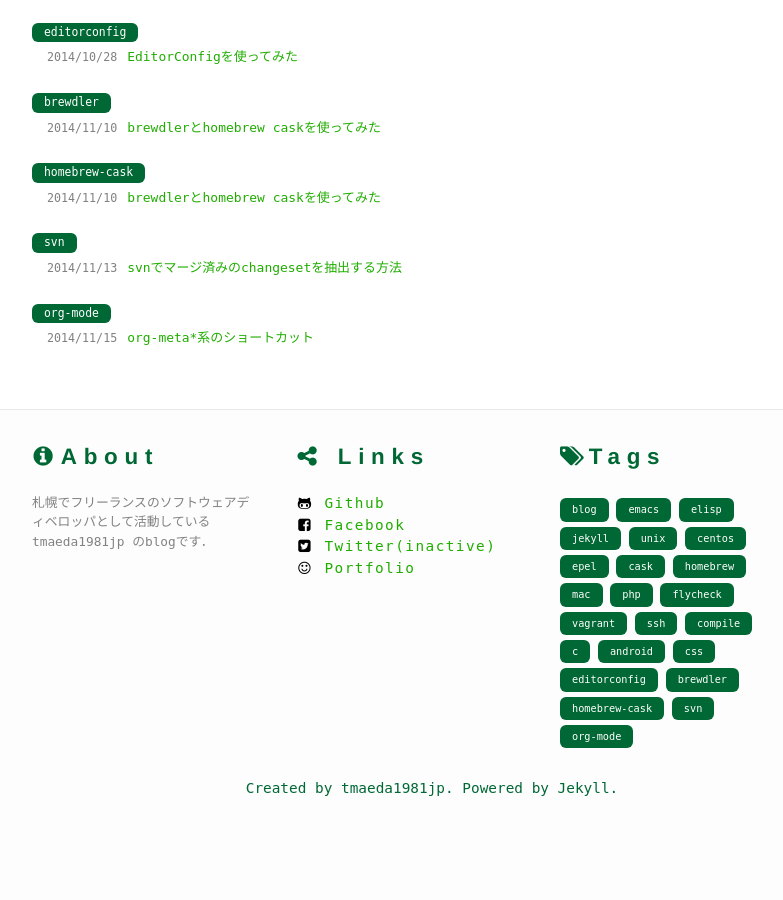
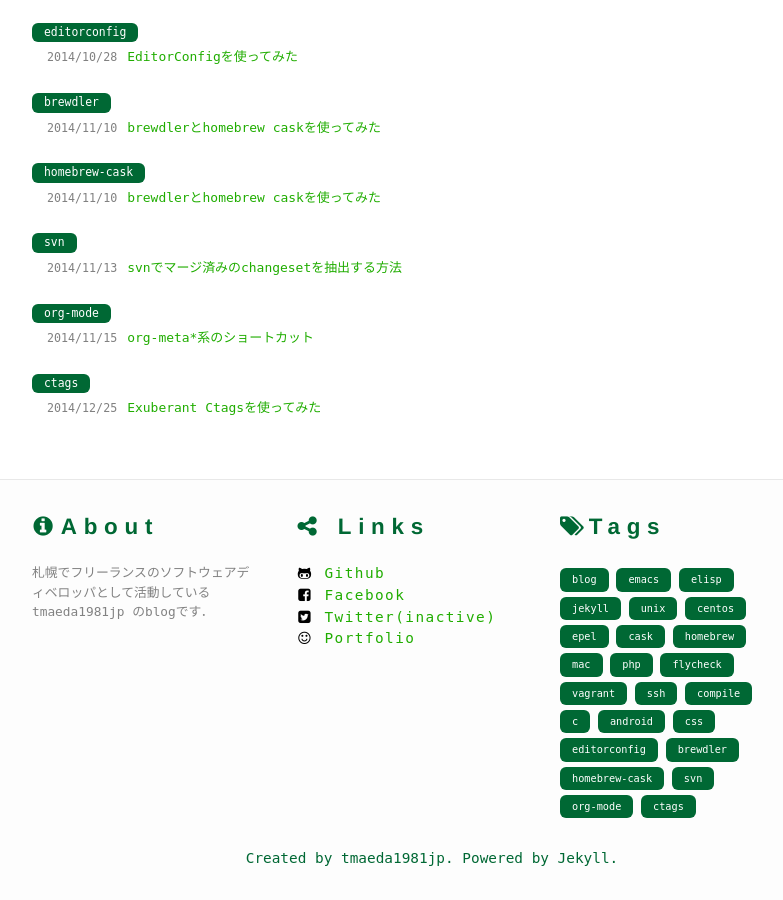
Before and after one commit to tmaeda1981jp/tmaeda1981jp.github.io, a Jekyll site: the page built from tags.html, in a window 1280 px wide and 900 px high, scrolled down 1671 px. Shown: the whole window, without its empty margins (208-991 px from the left). Built offline with Jekyll 4.4.1, drawn with Linux system fonts in a browser that asks for light colours; nearby versions of some CDN libraries; before the commit the page ends 2501 px from its top, so only the background shows below that.

Commit message:
Update blogs

```diff
--- a/_posts/2014-11-13-extract-merged-commit.html
+++ b/_posts/2014-11-13-extract-merged-commit.html
@@ -14,7 +14,7 @@ tags: [svn]
 <div class="outline-text-2" id="text-1">
 
 {% highlight bash %}
-$ cd <マージしたい先のbranch>
+$ cd <マージ先のbranch>
 $ svn mergeinfo --show-revs merged <マージ元branchのURL>
 {% endhighlight %}
 </div>
@@ -25,7 +25,7 @@ $ svn mergeinfo --show-revs merged <マージ元branchのURL>
 <div class="outline-text-2" id="text-2">
 
 {% highlight bash %}
-$ cd <マージしたい先のbranch>
+$ cd <マージ先のbranch>
 $ svn mergeinfo --show-revs eligible <マージ元branchのURL>
 {% endhighlight %}
 </div>
--- /dev/null
+++ b/_posts/2014-12-25-exuberant-ctags.html
@@ -0,0 +1,67 @@
+---
+layout: post
+title: Exuberant Ctagsを使ってみた
+date: 2014-12-25
+tags: [ctags]
+---
+
+<p>
+ものすごく今更な感はあるのだけれど， <code>Exuberant Ctags</code> を導入してみたので備忘録．<br >
+</p>
+
+<ul class="org-ul">
+<li><a href="http://ctags.sourceforge.net/">http://ctags.sourceforge.net/</a><br >
+</li>
+</ul>
+
+<div id="outline-container-sec-1" class="outline-2">
+<h2 id="sec-1">Install</h2>
+<div class="outline-text-2" id="text-1">
+<p>
+Macにはデフォルトでctagsがインストールされているのだけれど，これは <code>Exuberant Ctags</code> じゃないそうなので，homebrewでインストール．<br >
+</p>
+
+
+{% highlight bash %}
+$ brew install ctags
+{% endhighlight %}
+
+<p>
+<code>/usr/local/bin</code> 配下にインストールされるので，人によっては <code>PATH</code> の設定が必要かもしれない．<br >
+</p>
+</div>
+</div>
+
+<div id="outline-container-sec-2" class="outline-2">
+<h2 id="sec-2">Usage</h2>
+<div class="outline-text-2" id="text-2">
+<p>
+自分は普段emacsを使っているので，emacs用にTAGファイルを作る．emacs用にタグを作るには， <code>e</code> オプションをつけるとよい．任意のディレクトリで下記のコマンドを実行するだけ．RはRecursiveのR．<br >
+</p>
+
+
+{% highlight bash %}
+$ ctags -Re
+{% endhighlight %}
+</div>
+</div>
+
+<div id="outline-container-sec-3" class="outline-2">
+<h2 id="sec-3">Emacsから使ってみる</h2>
+<div class="outline-text-2" id="text-3">
+<p>
+<code>helm-etags-select</code> を使うのが簡単だった．適当な変数名や関数名にカーソルが当たっていればその定義元にジャンプするし，何もないところで実行すればタグの一覧をhelm風インターフェースで参照することができる．<br >
+元々は <code>C-x c e</code> が割り当てられていたけれど，頻繁に使いそうだったので， <code>M-.</code> に割り当ててみた．元のバッファに戻りたい場合は <code>pop-tag-mark</code> を使うのだけれど，これを <code>M-,(comma)</code> に割り当ててみた．<br >
+</p>
+
+
+{% highlight elisp %}
+(global-set-key (kbd "M-.") 'helm-etags-select)
+(global-set-key (kbd "M-,") 'pop-tag-mark)
+{% endhighlight %}
+
+<p>
+TAGSファイルを毎回作るのは面倒くさそう．保存したら自動的に生成するなどの仕組みも探せばありそうだし，なくてもそれ程難しくなく作れそうなので，その辺りも追々やることにする．<br >
+</p>
+</div>
+</div>
```
